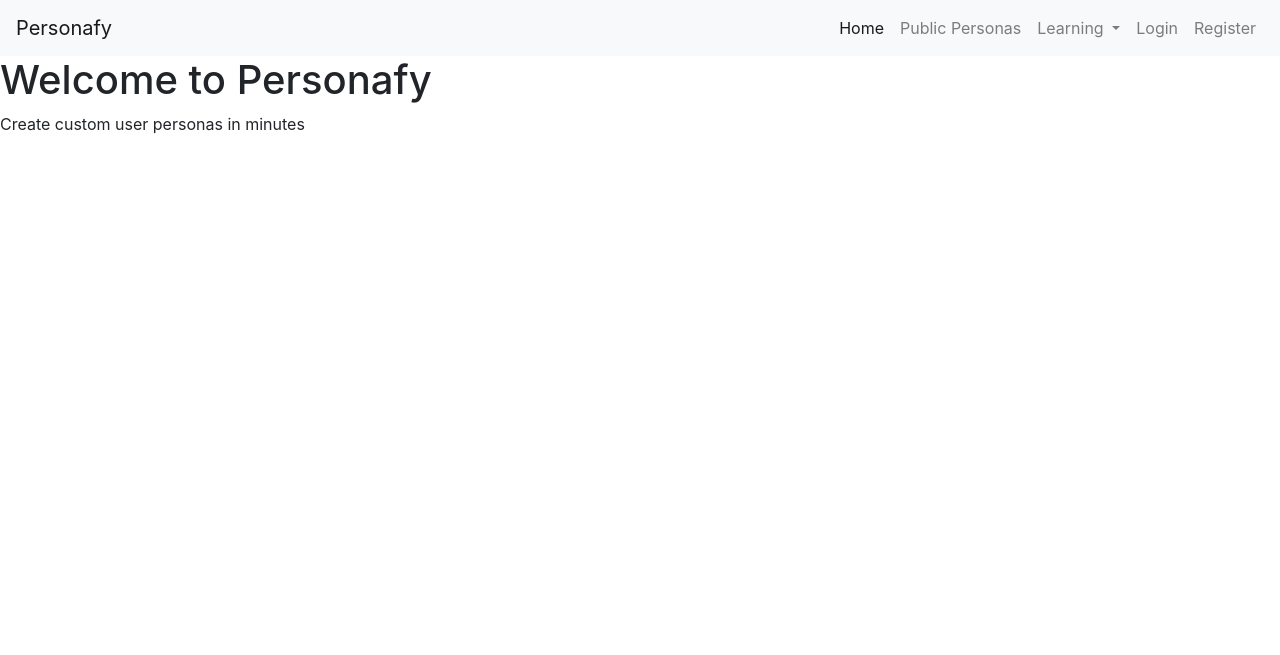
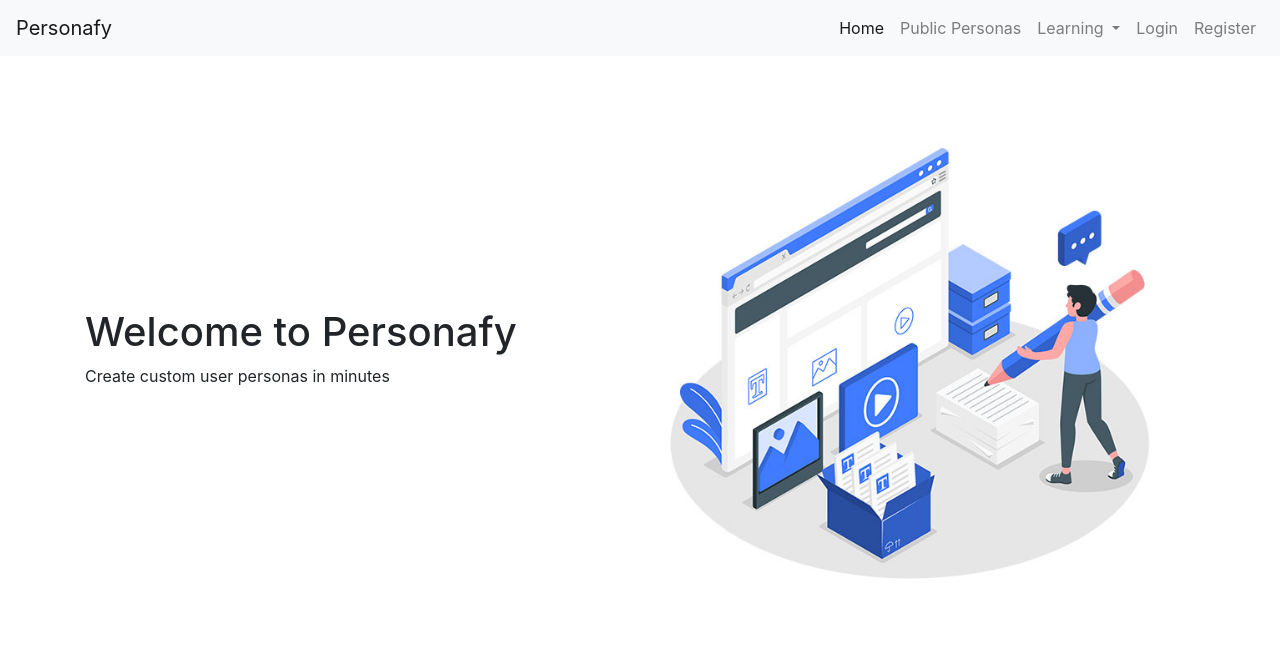
Before and after one commit to orlamadden/personafy, a Flask app: page / in a window 1280 px wide. Shown: the top 655 px of the page. Run offline with Flask 2, Linux system fonts and the light colour scheme; some libraries are stand-ins or nearby versions.

Commit message:
created hero container

```diff
--- a/templates/index.html
+++ b/templates/index.html
@@ -1,8 +1,12 @@
-{% extends 'base.html' %}
+{% extends 'base.html' %} {% block content %}
 
-{% block content %}
-
-<h1>Welcome to Personafy</h1>
-<p>Create custom user personas in minutes</p>
+<div class="container hero-image d-flex align-items-center">
+  <div class="row">
+    <div class="col">
+      <h1>Welcome to Personafy</h1>
+      <p>Create custom user personas in minutes</p>
+    </div>
+  </div>
+</div>
 
 {% endblock content %}
```
